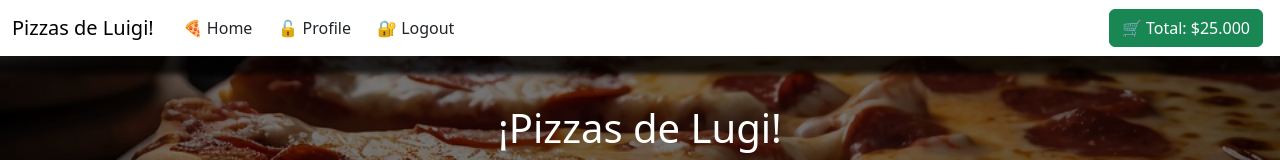
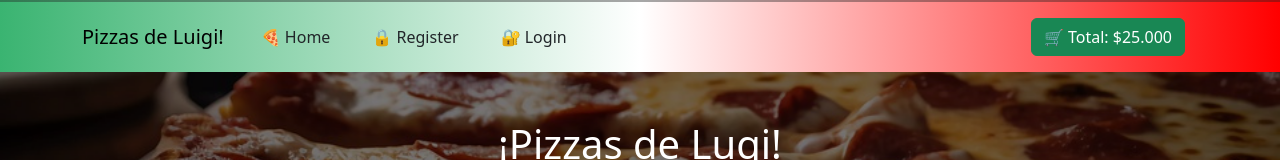
Before and after one commit to LuisSubiabre/pizzeria-mamma-mia, a React (Vite) app: page / in a window 1280 px wide. Shown: the top 160 px of the page. Built offline with nearby package versions, Linux system fonts and the light colour scheme.

Commit message:
arreglo navbar

```diff
--- a/src/components/CardPizza.jsx
+++ b/src/components/CardPizza.jsx
@@ -1,5 +1,5 @@
 import React from 'react';
-import { Button, Card } from 'react-bootstrap';
+import { Button, Card, ListGroup } from 'react-bootstrap';
 import { formatNumber } from '../scripts.js';
 
 const CardPizza = ({ name, price, image, ingredients }) => {
@@ -10,6 +10,7 @@
             <Card.Img variant="top" src={image} alt={name} />
 
             <Card.Body>
+                <ListGroup className="list-group-flush">
                     <Card.Title>{name}</Card.Title>
                     <hr />
                     <Card.Text>🍽️<strong>Ingredientes: </strong>{ingredients.join(", ")}
@@ -21,6 +22,7 @@
                         <Button variant="outline-success">Ver más</Button>
                         <Button variant="success">Añadir 🛒</Button>
                     </div>
+                </ListGroup>
             </Card.Body>
         </Card>
     );
--- a/src/components/Navbar.jsx
+++ b/src/components/Navbar.jsx
@@ -1,5 +1,5 @@
 import React, { useState, useEffect } from 'react';
-import { Badge, Button, Col, Row } from "react-bootstrap";
+import { Badge, Button, Col, Row, NavDropdown } from "react-bootstrap";
 import { FontAwesomeIcon } from '@fortawesome/react-fontawesome';
 import { faSun, faMoon } from '@fortawesome/free-solid-svg-icons';
 import { formatNumber } from '../scripts.js';
@@ -9,7 +9,7 @@
 
 const MyNavbar = () => {
     const total = 25000;
-    const token = true;
+    const token = false;
 
     // /*https://www.w3schools.com/jsref/jsref_tolocalestring_number.asp*/
     // const totalFormateado = total.toLocaleString('es-CL', {
@@ -22,7 +22,7 @@
     // aun no :)
     const [isDarkMode, setIsDarkMode] = useState(() => {
         const savedTheme = localStorage.getItem('theme');
-        return savedTheme ? savedTheme === 'dark' : false;
+        return savedTheme ? savedTheme === 'light' : false;
     });
 
     useEffect(() => {
@@ -36,37 +36,21 @@
     };
 
     return (
-        <Navbar className="navbar navbar-expand-lg myNavBar navbar-fixed-top">
-            <div className="container-fluid">
-                <a className="navbar-brand" href="#">Pizzas de Luigi!</a>
-                <button className="navbar-toggler" type="button" data-bs-toggle="collapse" data-bs-target="#navbarSupportedContent" aria-controls="navbarSupportedContent" aria-expanded="false" aria-label="Toggle navigation">
-                    <span className="navbar-toggler-icon"></span>
-                </button>
-                <div className="collapse navbar-collapse" id="navbarSupportedContent">
-                    <ul className="navbar-nav me-auto mb-2 mb-lg-0">
-                        <li className="nav-item">
-                            <Button variant='ligth'>🍕 Home</Button>
-                        </li>
-
-                        <li className="nav-item">
-                            <Button variant='ligth'> {token ? '🔓 Profile' : '🔒 Register'}</Button>
-                        </li>
-
-                        <li className="nav-item">
-                            <Button variant='ligth'> {token ? '🔐 Logout' : '🔐 Login'}</Button>
-                        </li>
-                        <li>
-
-                        </li>
-
-                    </ul>
-
-                </div>
-                <div className="text-end">
-                    <Button variant="success" style={{ margin: '0 5px' }}><a className="nav-link" href="#">🛒 Total: {formatNumber(total)}</a></Button>
-                    {/* <Button variant="secondary" style={{ margin: '0 5px' }} onClick={() => handleThemeChange(isDarkMode ? 'claro' : 'oscuro')}><a className="nav-link" href="#">  <FontAwesomeIcon icon={isDarkMode ? faMoon : faSun} /> </a></Button> */}
-                </div>
-            </div>
+        <Navbar expand="lg" className="bg-body-tertiary footer">
+            <Container>
+                <Navbar.Brand href="#">Pizzas de Luigi!</Navbar.Brand>
+                <Navbar.Toggle aria-controls="basic-navbar-nav" />
+                <Navbar.Collapse id="basic-navbar-nav">
+                    <Nav className="me-auto">
+                        <Nav.Link href="#"><Button variant='ligth'>🍕 Home</Button></Nav.Link>
+                        <Nav.Link href="#">  <Button variant='ligth'> {token ? '🔓 Profile' : '🔒 Register'}</Button></Nav.Link>
+                        <Nav.Link href="#"><Button variant='ligth'> {token ? '🔐 Logout' : '🔐 Login'}</Button></Nav.Link>
+                    </Nav>
+                    <Nav>
+                        <Nav.Link href="#"><Button variant="success" style={{ margin: '0 5px' }}>🛒 Total: {formatNumber(total)}</Button></Nav.Link>
+                    </Nav>
+                </Navbar.Collapse>
+            </Container>
         </Navbar >
     );
 };
```
Lines whose indentation alone changed are shown as unchanged.
